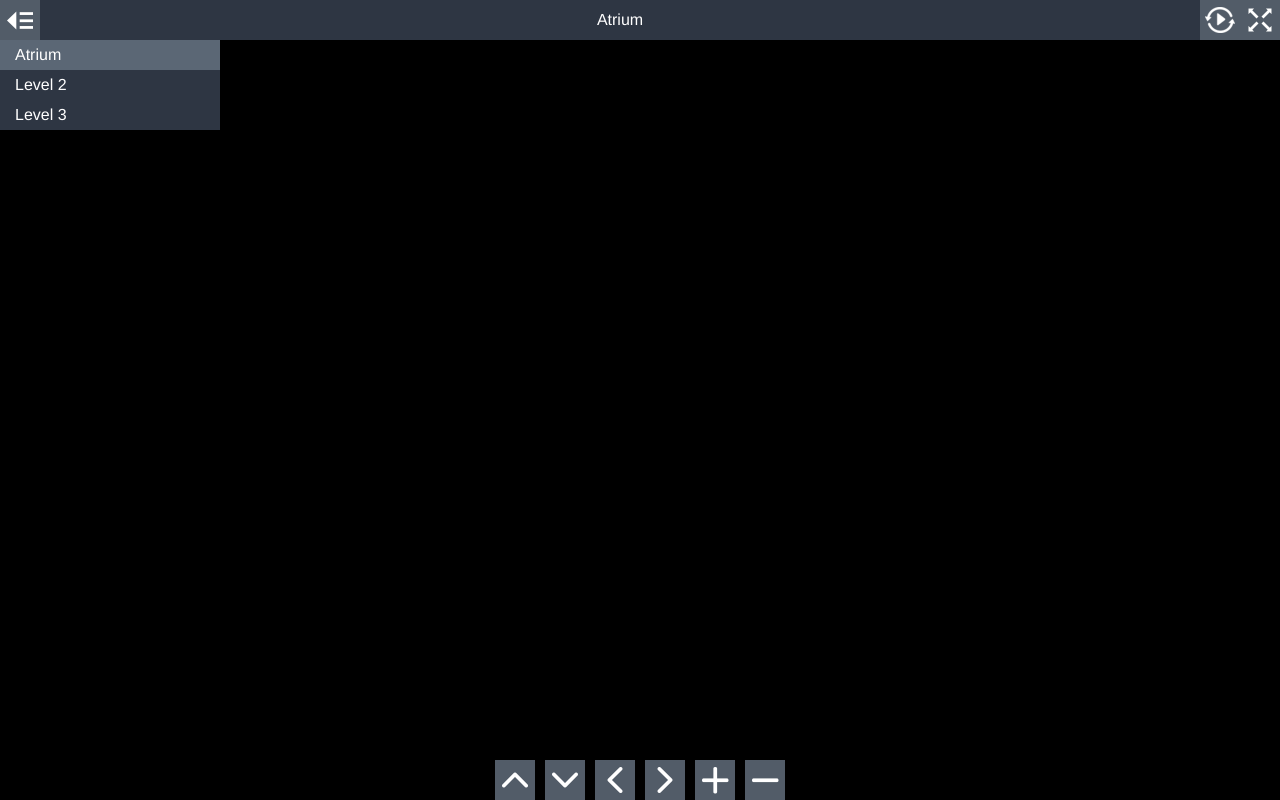
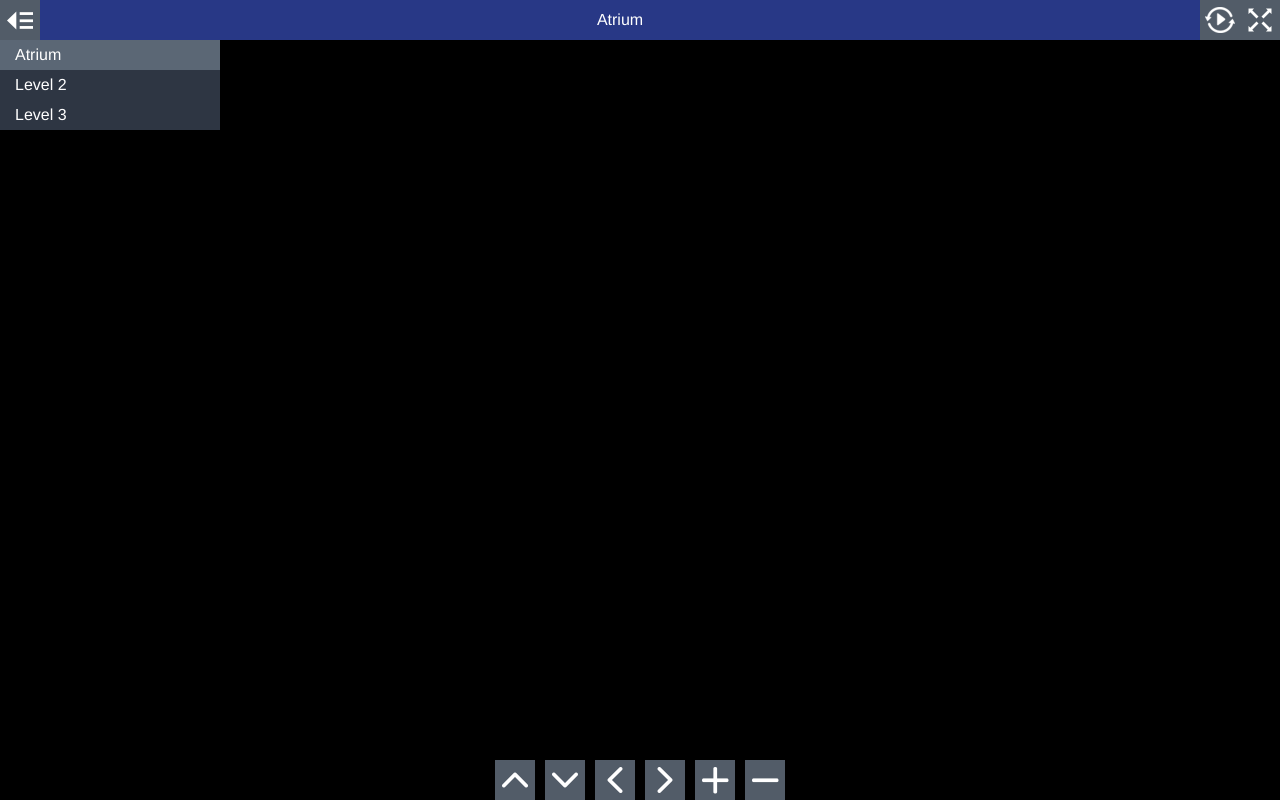
Before and after one commit to a123zh/Busniesstour, a plain HTML site: page index.html in a window 1280 px wide. Drawn offline with Linux system fonts and the light colour scheme.

Commit message:
first colour commit
changing the colour of titlebar from rgb(58,68,84) to rgb(50,70,168)

```diff
--- a/style.css
+++ b/style.css
@@ -79,8 +79,8 @@ body.multiple-scenes.mobile #titleBar {
   height: 100%;
   line-height: 30px;
   padding: 5px;
-  background-color: rgb(58,68,84);
-  background-color: rgba(58,68,84,0.8);
+  background-color: rgb(50, 70, 168);
+  background-color: rgba(50, 70, 168,0.8);
   overflow: hidden;
   text-overflow: ellipsis;
   white-space: nowrap;
```
